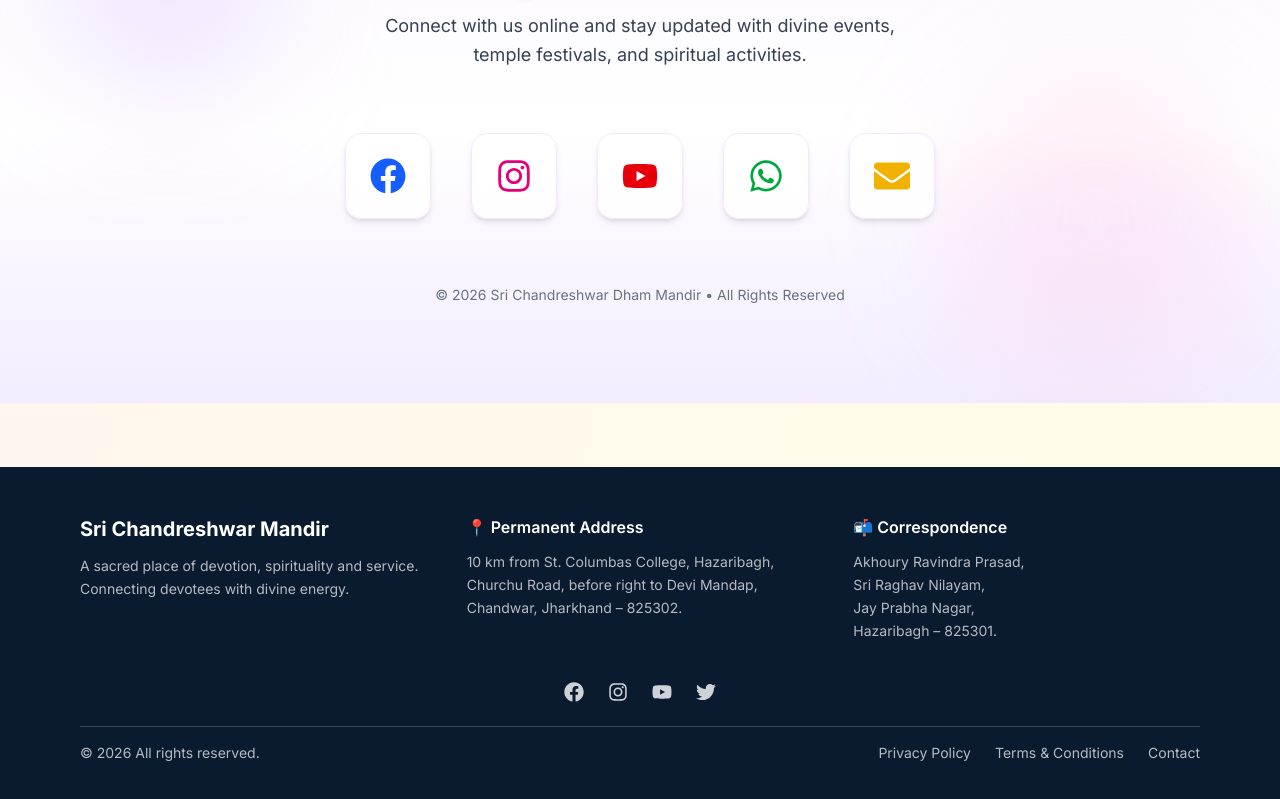
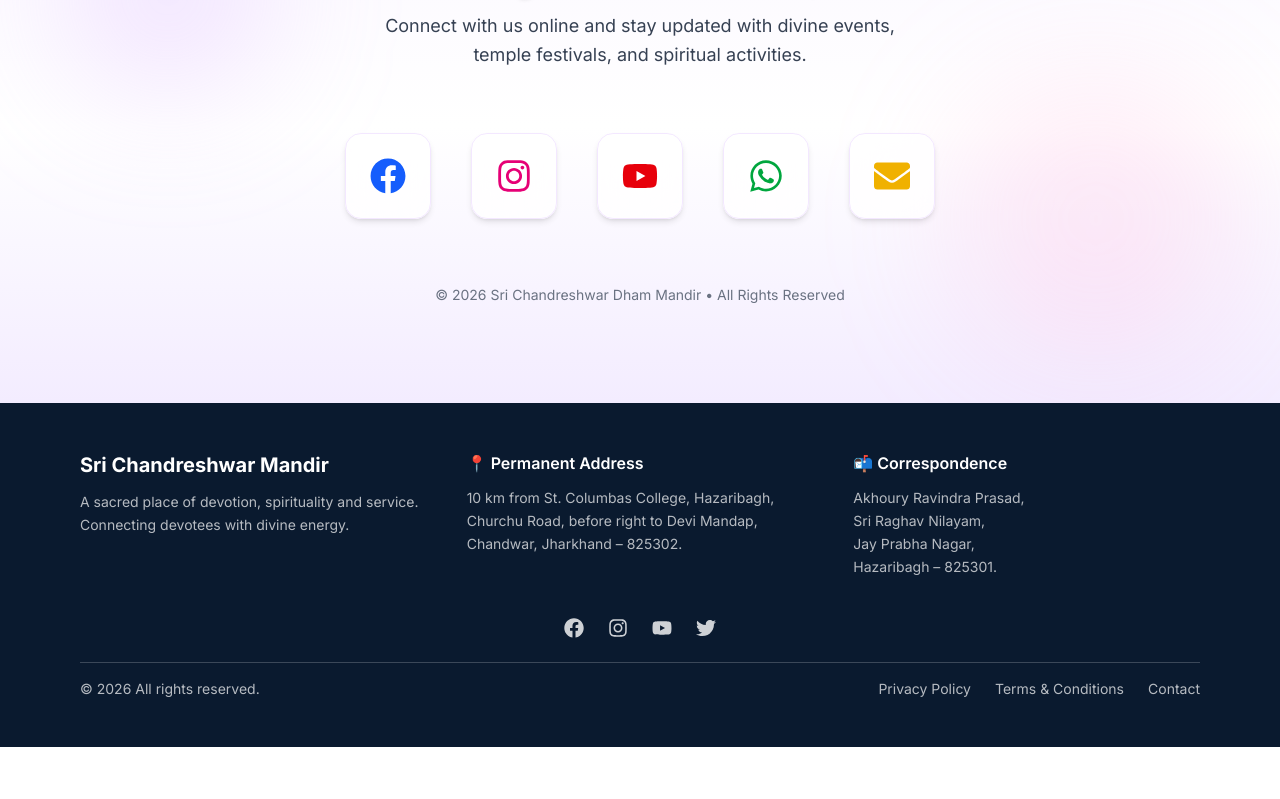
Before and after one commit to PathakAnshika/ShivTempleWebsite, a Next.js app: page / in a window 1280 px wide. Shown: the part 6480-7279 px from the top of the page. After the commit the page ends 7227 px from the top, so only its background shows below. Built offline with nearby package versions, Linux system fonts and the light colour scheme.

Commit message:
Upgrade Next.js to fix security vulnerability

```diff
--- a/app/components/TempleFooter.jsx
+++ b/app/components/TempleFooter.jsx
@@ -3,7 +3,7 @@ import { FaFacebook, FaInstagram, FaYoutube, FaTwitter } from "react-icons/fa";
 
 export function TempleFooter() {
   return (
-    <footer className="bg-[#0A1A2F] py-12 mt-16 text-white">
+    <footer className="bg-[#0A1A2F] py-12 text-white">
       <div className="max-w-6xl mx-auto px-4">
 
         {/* 🔥 3 COLUMN GRID */}
```
